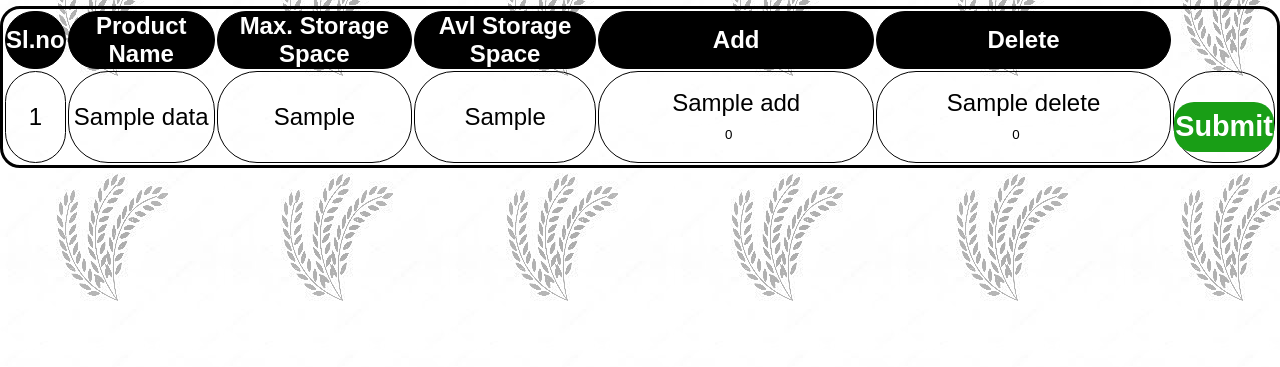
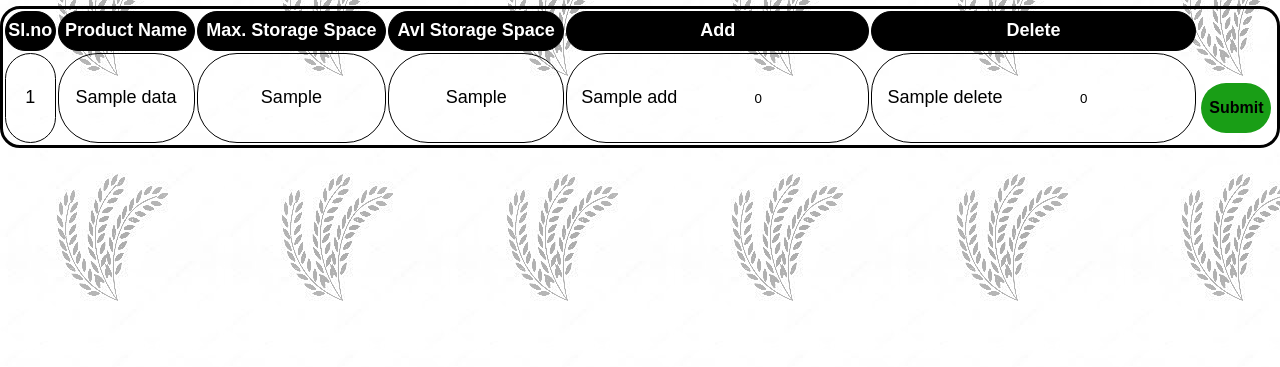
Before and after one commit to Amal070146/Agriculture-Project, a Django app: template agriculture/home/templates/cold_storage.html in a window 1280 px wide. Shown: the part 100-467 px from the top of the page. Run offline with Django 3.2, Linux system fonts and the light colour scheme; the template is opened without the code that fills it: most values are stand-ins (such as "Sample title", 1, 10 or a date in 2020).

Commit message:
cold storage page view issue

```diff
--- a/agriculture/home/static/css/cold_storage.css
+++ b/agriculture/home/static/css/cold_storage.css
@@ -236,7 +236,7 @@ body{
 }
 table,tr,th,td{
     border: 1px solid black;
-    font-size: x-large;
+    font-size: large;
     text-align: center;
     align-items: center;
 }
@@ -247,22 +247,26 @@ table{
 }
 table th{
     background-color: black;
-    height: 50px;
+    height: 40px;
     color: white;
     border-radius: 40px;
 }
 td{
     border-radius: 40px;
+    font-size :large;
+    width: fit-content;
+    height: 20px;
+    text-align: center;
 }
-table td input{
+.input-values{
     text-align: center;
     border: none;
     outline: none;
 }
-.submit-button{
+.submit-button-container{
     border: none;
 }
-.submit-button button{
+.submit-button{
     width:70px;
     border-radius:40px;
     font-size: medium;
@@ -272,7 +276,7 @@ table td input{
     font-weight: bold;
     transition: all 0.4s ease 0s;
 }
-.submit-button button:hover{
+.submit-button:hover{
     color: white;
     background-color: black;
 }
--- a/agriculture/home/templates/cold_storage.html
+++ b/agriculture/home/templates/cold_storage.html
@@ -52,7 +52,6 @@
             </div>
         </div>
         <div class="form-container">
-
             <table>
                 <tr>
                     <th>Sl.no</th>
@@ -63,20 +62,22 @@
                     <th>Delete</th>
                 </tr>
                 {% for c in data %}
-                    <form class="modal-form" method="POST">
+                <form class="" method="POST">
                     {% csrf_token %}
                         <tr>
                             <td>{{ forloop.counter }}</td>
-                            <td>{{ c.cs_pname }}<input type="hidden" name="pname" value="{{c.cs_pname}}"</td>
+                            <td>{{ c.cs_pname }}<input type="hidden" name="pname" value="{{c.cs_pname}}"></td>
                             <td>{{ c.cs_max_str }}</td>
                             <td>{{ c.cs_avl_str }}</td>
-                            <td>{{ c.add }}<input type="number" name="add" value="0" id="" placeholder=" eg.. 20000kg"></td>
-                            <td>{{ c.delete }}<input type="number" name="delete" value="0" id="#" placeholder=" eg.. 20000kg"></td>
-                            <td><input type="submit" value="Submit"  class="submit-button" ></td>
+                            <td>{{ c.add }}<input type="number" name="add" value="0" id="#" placeholder=" eg.. 20000kg" class="input-values"></td>
+                            <td>{{ c.delete }}<input type="number" name="delete" value="0" id="#" placeholder=" eg.. 20000kg" class="input-values"></td>
+                            <td class="submit-button-container"><input type="submit" value="Submit"  class="submit-button"></td>
                         </tr>
                 </form>
                 {% endfor %}
             </table>
+
+        </div>
 
     </div>
     <script>
@@ -111,6 +112,5 @@
             }
         }
     </script>
-    </div>
 </body>
 </html>
```
Also changed, not shown: agriculture/db.sqlite3. Lines whose indentation alone changed are shown as unchanged.
